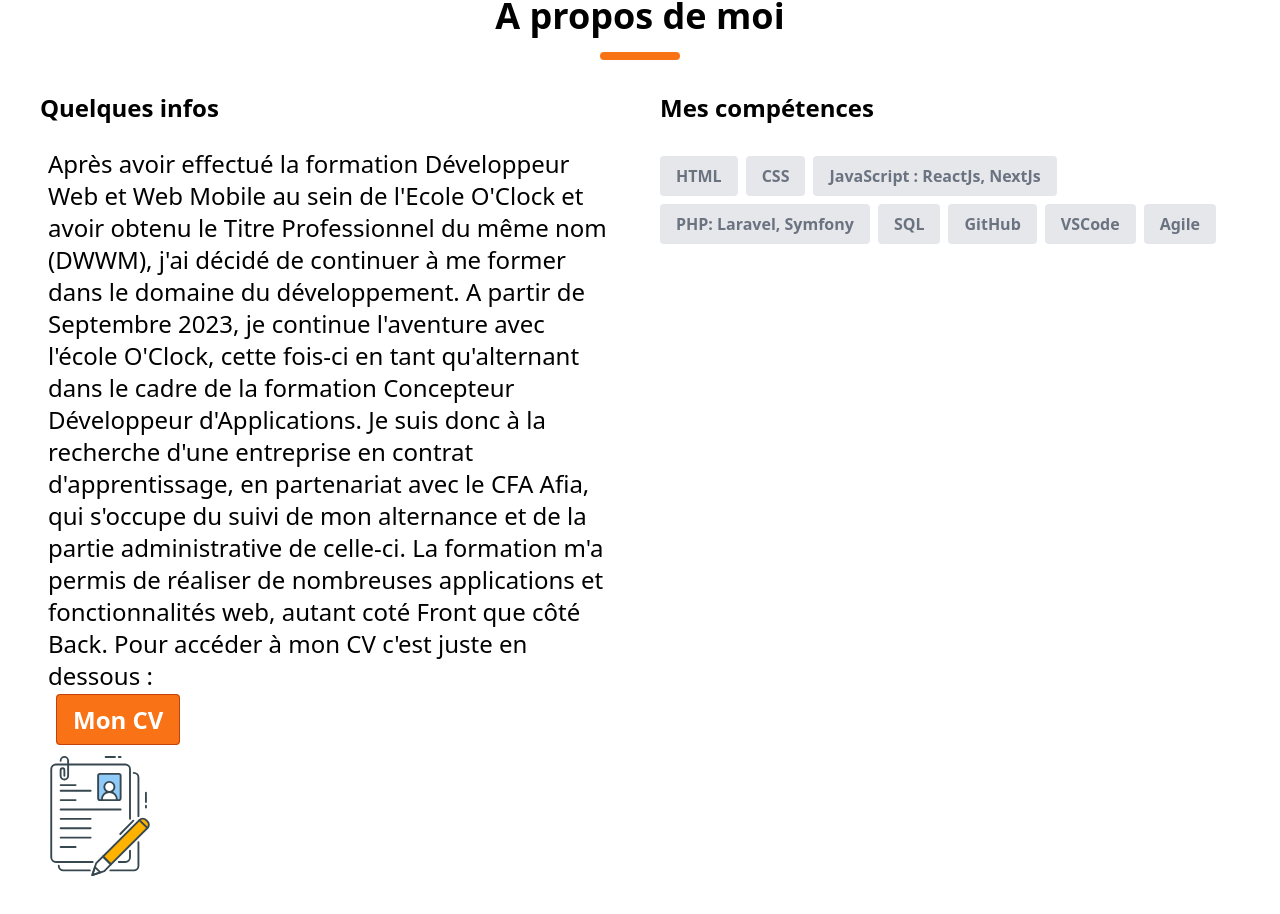
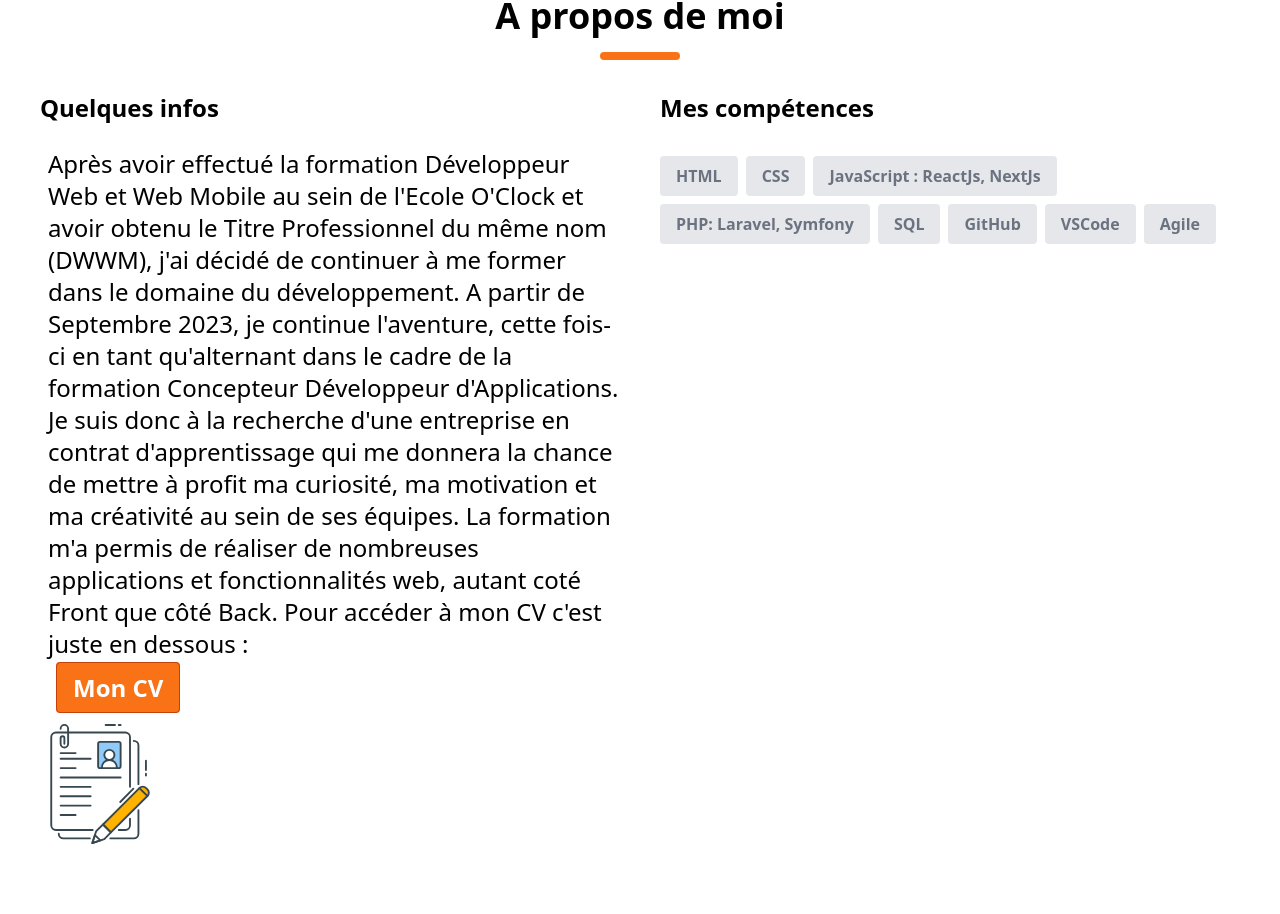
Before and after one commit to PierrealFOY/portfolio_next, a Next.js app: page / in a window 1280 px wide. Shown: the part 1321-2235 px from the top of the page. Built offline with nearby package versions, Linux system fonts and the light colour scheme.

Commit message:
Update AboutSection.tsx

```diff
--- a/components/AboutSection.tsx
+++ b/components/AboutSection.tsx
@@ -34,8 +34,8 @@ function AboutSection() {
                             Quelques infos
                         </h1>
                         <p className='flex flex-wrap md:mt-5 md:ml-2 text-2xl'>
-                            Après avoir effectué la formation Développeur Web et Web Mobile au sein de l'Ecole O'Clock et avoir obtenu le Titre Professionnel du même nom (DWWM), j'ai décidé de continuer à me former dans le domaine du développement. A partir de Septembre 2023, je continue l'aventure avec l'école O'Clock, cette fois-ci en tant qu'alternant dans le cadre de la formation Concepteur Développeur d'Applications.
-                            Je suis donc à la recherche d'une entreprise en contrat d'apprentissage, en partenariat avec le CFA Afia, qui s'occupe du suivi de mon alternance et de la partie administrative de celle-ci.
+                            Après avoir effectué la formation Développeur Web et Web Mobile au sein de l'Ecole O'Clock et avoir obtenu le Titre Professionnel du même nom (DWWM), j'ai décidé de continuer à me former dans le domaine du développement. A partir de Septembre 2023, je continue l'aventure, cette fois-ci en tant qu'alternant dans le cadre de la formation Concepteur Développeur d'Applications.
+                            Je suis donc à la recherche d'une entreprise en contrat d'apprentissage qui me donnera la chance de mettre à profit ma curiosité, ma motivation et ma créativité au sein de ses équipes.
                             La formation m'a permis de réaliser de nombreuses applications et fonctionnalités web, autant coté Front que côté Back.
                             Pour accéder à mon CV c'est juste en dessous :
                             <span className='mt-3'>
```
